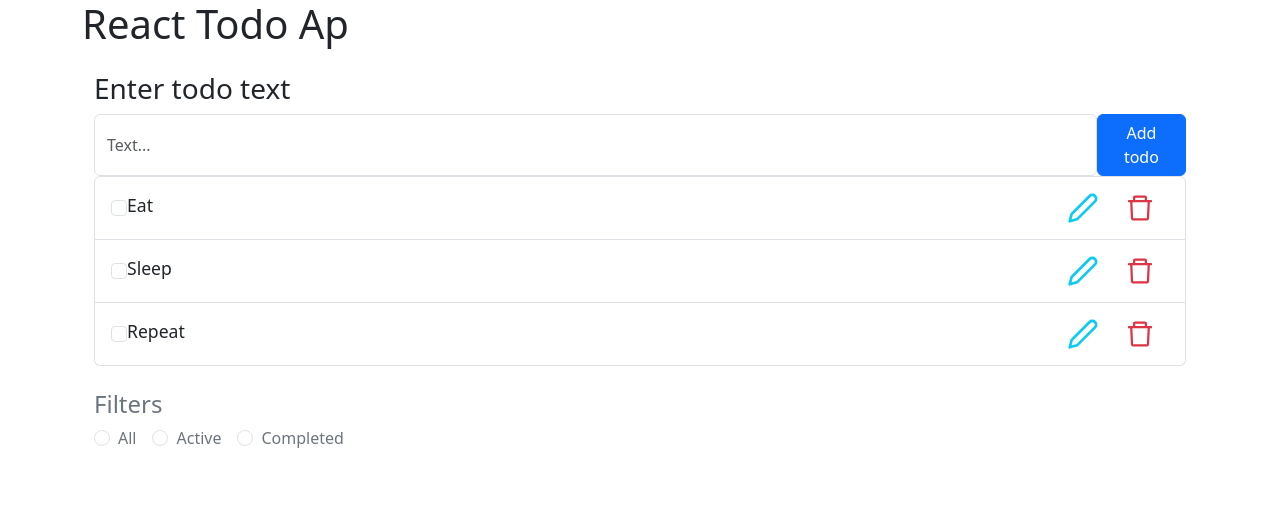
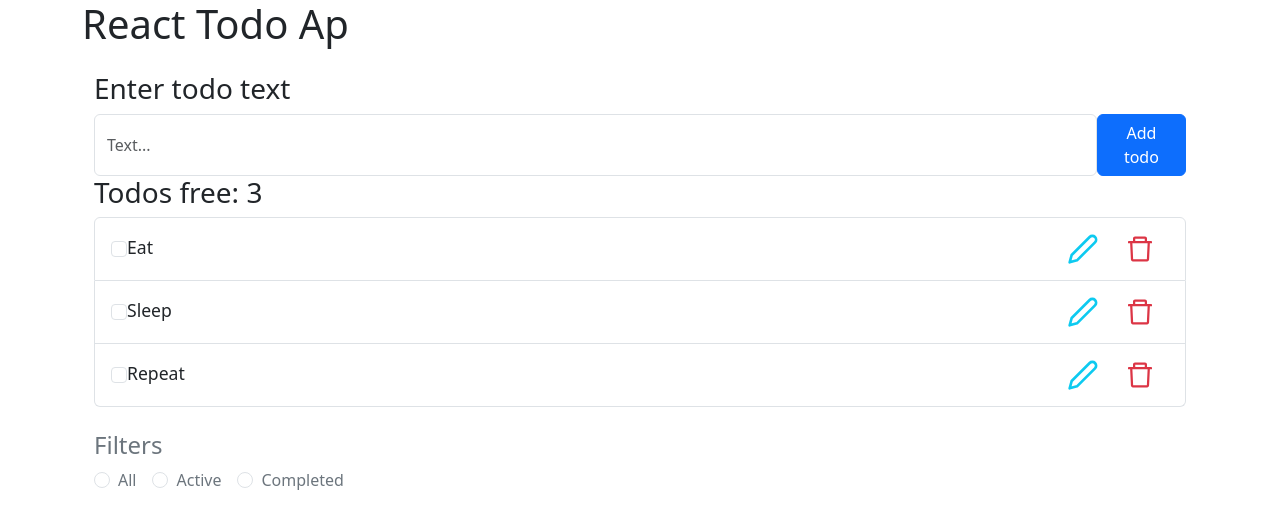
Before and after one commit to Boris-Maslenov/React-Todo-App-test, a React (Create React App) app: page / in a window 1280 px wide. Shown: the top 528 px of the page. Built offline with nearby package versions, Linux system fonts and the light colour scheme.

Commit message:
add counting free todos

```diff
--- a/src/components/TodoList.tsx
+++ b/src/components/TodoList.tsx
@@ -1,4 +1,4 @@
-import { useContext } from 'react';
+import { useContext, useState, useEffect } from 'react';
 import { Container, ListGroup } from 'react-bootstrap';
 import { TodoContext } from '../context/TodoContext';
 
@@ -6,9 +6,17 @@ import { TodoItemBase } from './TodoItemBase';
 import { TodoItemEdit } from './TodoItemEdit';
 
 export const TodoList = () => {
+    const [count, setCount] = useState(0);
     const { state } = useContext(TodoContext);
+
+    useEffect(()=>{
+        const activeTodos = state.todos.filter(({completed})=> !completed);
+        const countActiveTodos = activeTodos.length;
+        setCount(countActiveTodos)
+    },[state]);
     return (
         <Container>
+            <h3>{count ? `Todos free: ${count}` : 'No todos free'}</h3>
             <ListGroup>
                 {
                     state.todos.filter(({completed})=> state.activeFilter === "all" ? true :
```
